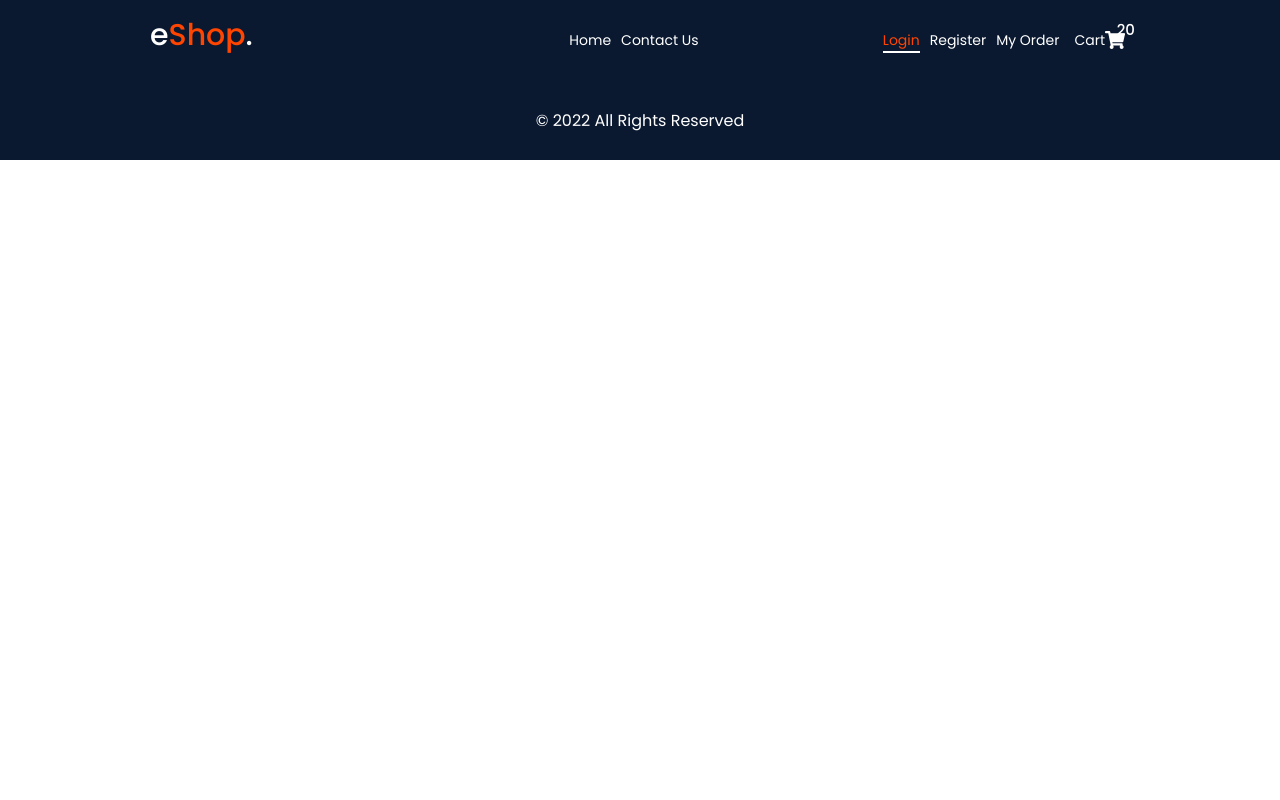
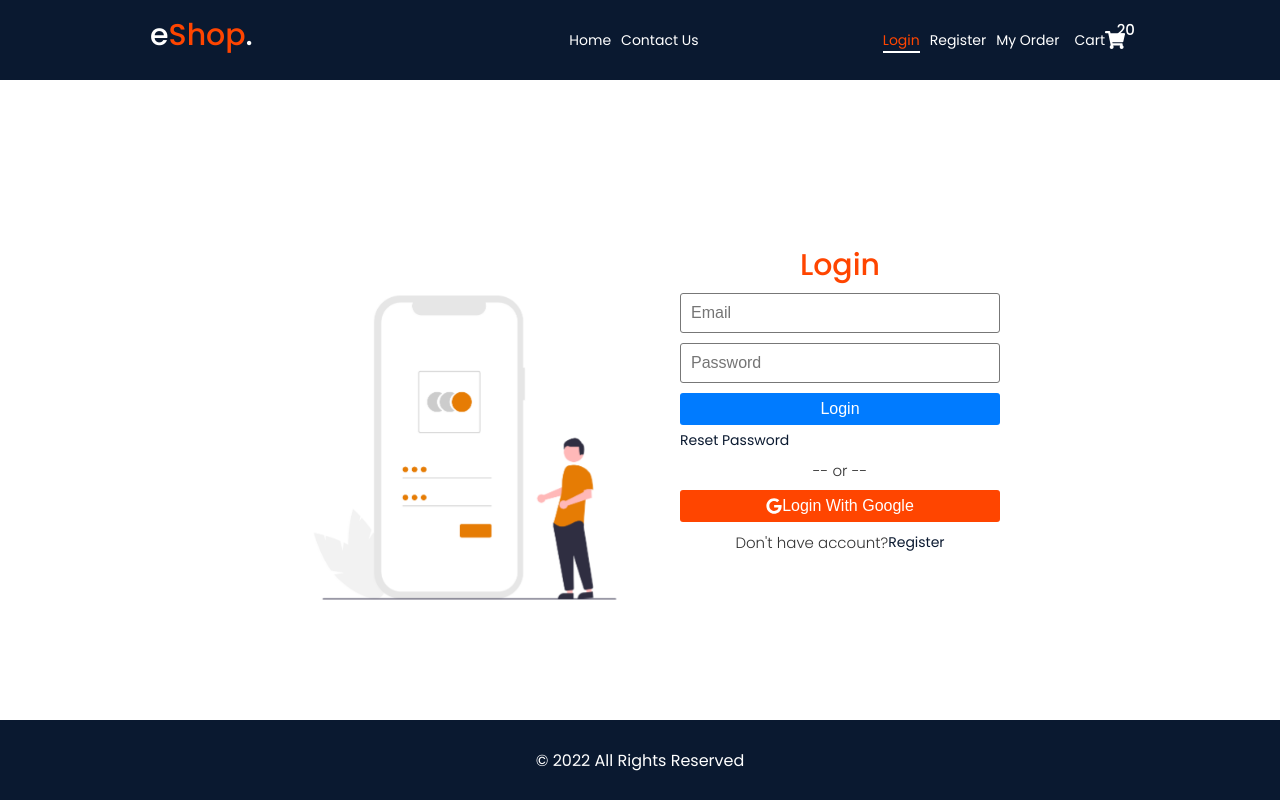
Before and after one commit to congsanhle99/redux-e-commerce, a React (Create React App) app: page /login in a window 1280 px wide. Built offline with nearby package versions, Linux system fonts and the light colour scheme.

Commit message:
[08122022] auth Page Login

```diff
--- a/src/App.js
+++ b/src/App.js
@@ -1,9 +1,9 @@
+import { BrowserRouter, Route, Routes } from "react-router-dom";
 import "./App.scss";
-import { BrowserRouter, Routes, Route } from "react-router-dom";
 // Pages
-import { Home, Contact } from "./pages/index";
+import { Contact, Home, Login, Register, Reset } from "./pages/index";
 // Component
-import { Header, Footer } from "./components/index";
+import { Footer, Header } from "./components/index";
 
 function App() {
   return (
@@ -13,6 +13,9 @@
         <Routes>
           <Route path="/" element={<Home />} />
           <Route path="/contact" element={<Contact />} />
+          <Route path="/login" element={<Login />} />
+          <Route path="/register" element={<Register />} />
+          <Route path="/reset" element={<Reset />} />
         </Routes>
         <Footer />
       </BrowserRouter>
--- /dev/null
+++ b/src/pages/auth/Login.js
@@ -0,0 +1,35 @@
+import React from "react";
+import styles from "./auth.module.scss";
+import loginImg from "../../assets/eshop-images/login.png";
+import { Link } from "react-router-dom";
+import { FaGoogle } from "react-icons/fa";
+const Login = () => {
+  return (
+    <section className={`container ${styles.auth}`}>
+      <div className={styles.img}>
+        <img src={loginImg} alt="loginImg" width="400" />
+      </div>
+      <div className={styles.form}>
+        <h2>Login</h2>
+        <form action="">
+          <input required type="email" placeholder="Email" />
+          <input required type="password" placeholder="Password" />
+          <button className="--btn --btn-primary --btn-block">Login</button>
+          <div className={styles.links}>
+            <Link to="/reset">Reset Password</Link>
+          </div>
+          <p>-- or --</p>
+        </form>
+        <button className="--btn --btn-danger --btn-block">
+          <FaGoogle color="#fff" /> Login With Google
+        </button>
+        <span className={styles.register}>
+          <p>Don't have account?</p>
+          <Link to="/register">Register</Link>
+        </span>
+      </div>
+    </section>
+  );
+};
+
+export default Login;
--- /dev/null
+++ b/src/pages/auth/Register.js
@@ -0,0 +1,7 @@
+import React from "react";
+
+const Register = () => {
+  return <div>Register</div>;
+};
+
+export default Register;
--- /dev/null
+++ b/src/pages/auth/Reset.js
@@ -0,0 +1,7 @@
+import React from "react";
+
+const Reset = () => {
+  return <div>Reset</div>;
+};
+
+export default Reset;
--- /dev/null
+++ b/src/pages/auth/auth.module.scss
@@ -0,0 +1,74 @@
+.auth {
+  min-height: 80vh;
+  display: flex;
+  justify-content: center;
+  align-items: center;
+
+  .img {
+    animation: slide-down 0.5s ease;
+  }
+
+  .form {
+    width: 35rem;
+    padding: 1.5rem;
+    animation: slide-up 0.5s ease;
+    h2 {
+      color: var(--color-danger);
+      text-align: center;
+    }
+    form {
+      input[type="text"],
+      input[type="email"],
+      input[type="password"] {
+        display: block;
+        font-size: 1.6rem;
+        font-weight: 300;
+        padding: 1rem;
+        margin: 1rem auto;
+        width: 100%;
+        border: 1px solid #777;
+        border-radius: 3px;
+        outline: none;
+      }
+      .links {
+        display: flex;
+        justify-content: space-between;
+        margin: 5px 0;
+      }
+
+      p {
+        text-align: center;
+        margin: 1rem;
+      }
+    }
+    .register {
+      display: flex;
+      justify-content: center;
+      align-items: center;
+      margin-top: 1rem;
+    }
+  }
+
+  @keyframes slide-up {
+    0% {
+      transform: translateY(-5rem);
+    }
+    100% {
+      transform: translateY(0);
+    }
+  }
+  @keyframes slide-down {
+    0% {
+      transform: translateY(5rem);
+    }
+    100% {
+      transform: translateY(0);
+    }
+  }
+}
+
+@media screen and (max-width: 700px) {
+  .img {
+    display: none;
+  }
+}
--- a/src/pages/index.js
+++ b/src/pages/index.js
@@ -1,2 +1,5 @@
 export { default as Home } from "./home/Home";
 export { default as Contact } from "./contact/Contact";
+export { default as Login } from "./auth/Login";
+export { default as Register } from "./auth/Register";
+export { default as Reset } from "./auth/Reset";
```
